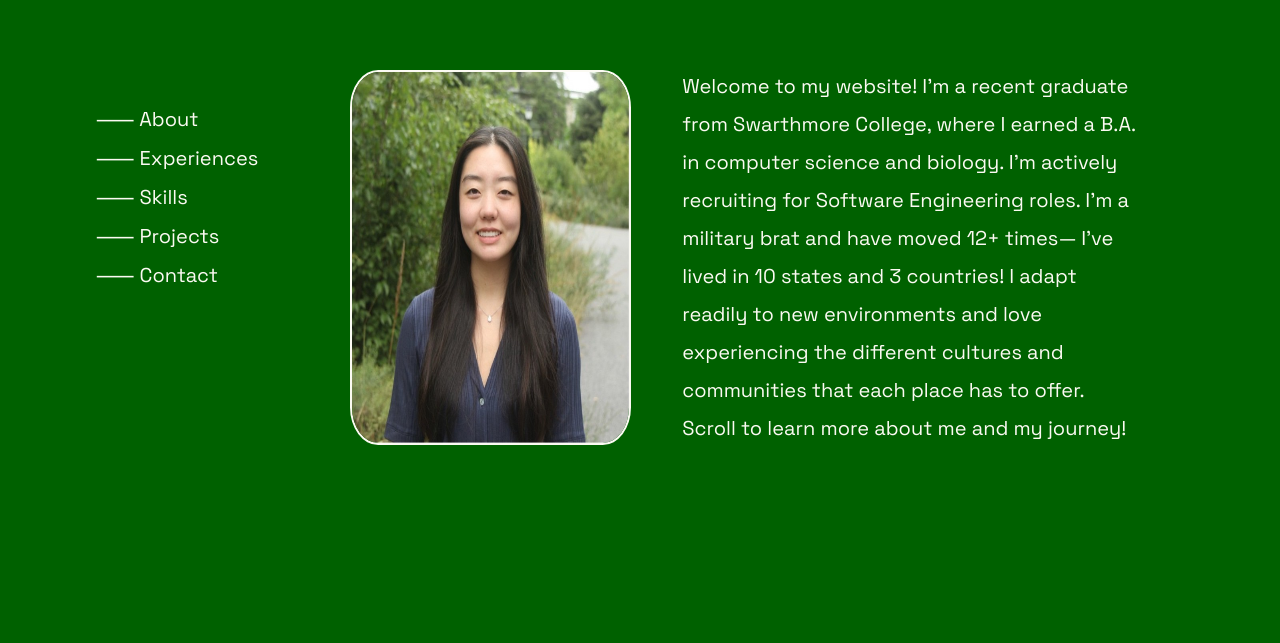
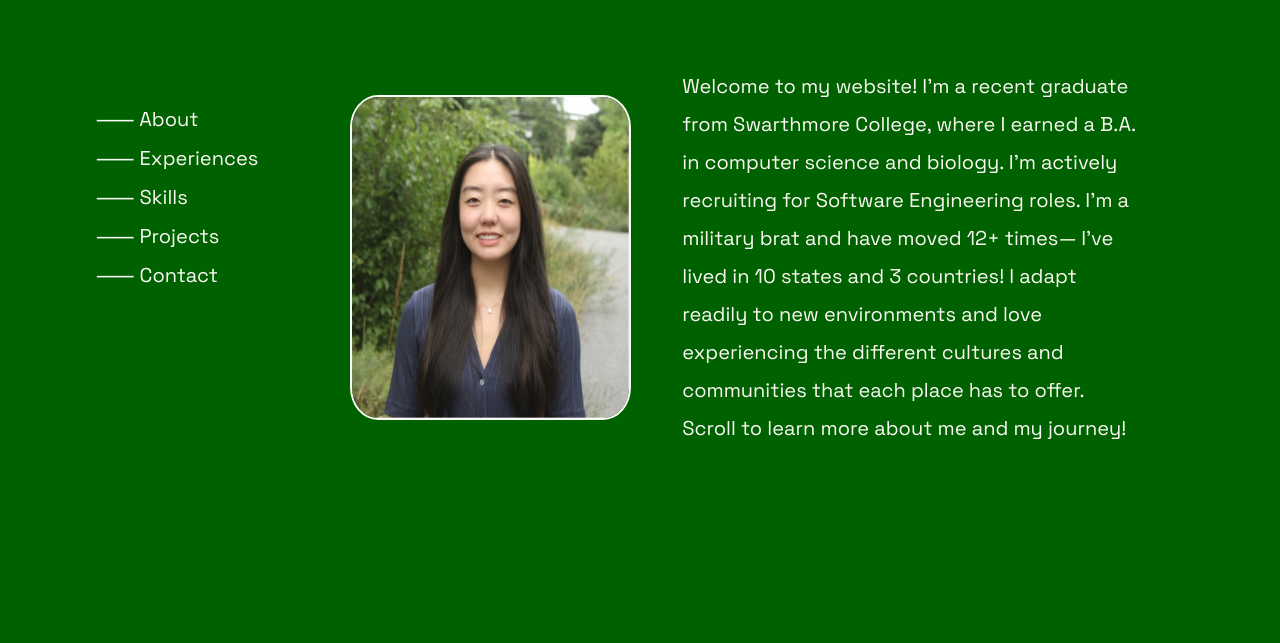
Before and after one commit to stephaniekim0/stephaniekim0.github.io, a plain HTML site: page index.html in a window 1280 px wide. Shown: the part 157-800 px from the top of the page. Drawn offline with nearby package versions, Linux system fonts and the light colour scheme.

Commit message:
Update index.html

```diff
--- a/index.html
+++ b/index.html
@@ -24,7 +24,7 @@
   <a id="about"><h2 style="font-size: 39px;">Stephanie Kim</h2></a>
     <div class="about">
       <div class="about_container">
-        <img src="portrait.jpg" width="281.25" height="375" alt="" class="portrait_image">
+        <img src="portrait.jpg" width="281.25" height="325" alt="" class="portrait_image">
         <div class="about_description" data-aos="fade-left" data-aos-duration="850" data-aos="fade" data-aos-delay="300">
           Welcome to my website! I'm a recent graduate from Swarthmore College, where I earned a B.A. in computer science and biology.
           I'm actively recruiting for Software Engineering roles.
```
